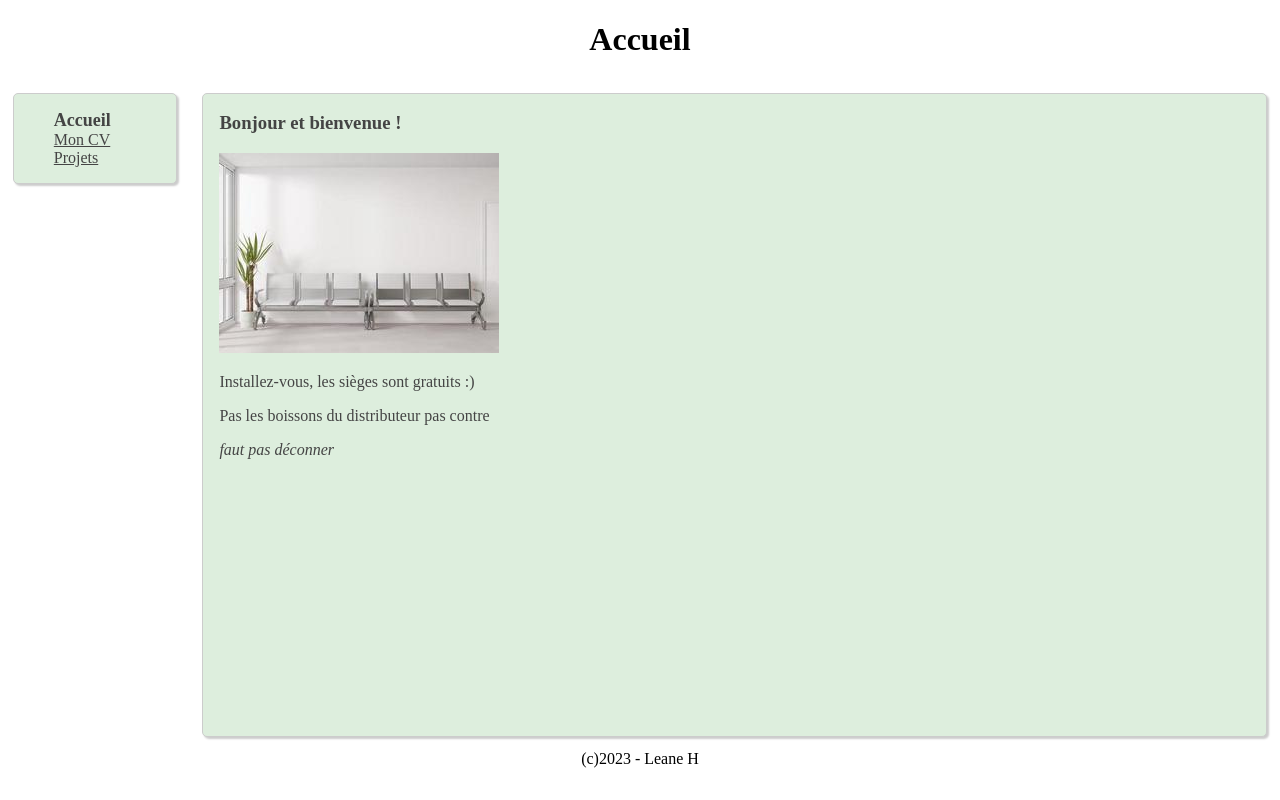
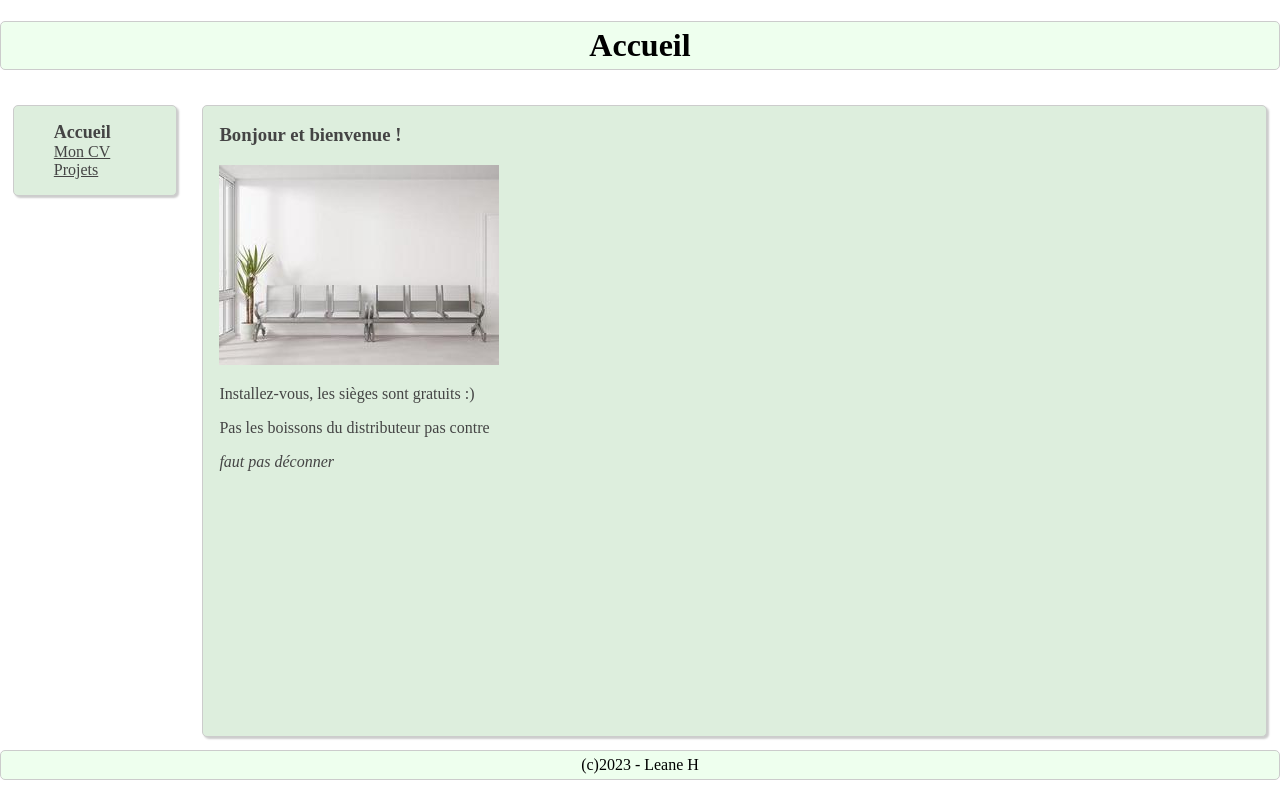
Before and after one commit to Xyaria/IDAW, a PHP site: page / in a window 1280 px wide. Run offline with PHP 8.4, Linux system fonts and the light colour scheme.

Commit message:
SitePro v1 - dernières modifications de CSS

```diff
--- a/WAMP/www/wd/SitePro/v1/css.css
+++ b/WAMP/www/wd/SitePro/v1/css.css
@@ -12,10 +12,18 @@ header, footer {
 
 footer > div {
     text-align: center;
+    border: 1px solid #ccc;
+    border-radius: 5px;
+    padding: 5px 0;
+    background-color: #efe;
 }
 
 header > h1 {
     text-align: center;
+    border: 1px solid #ccc;
+    border-radius: 5px;
+    padding: 5px 0;
+    background-color: #efe;
 }
 
 ul {
```
